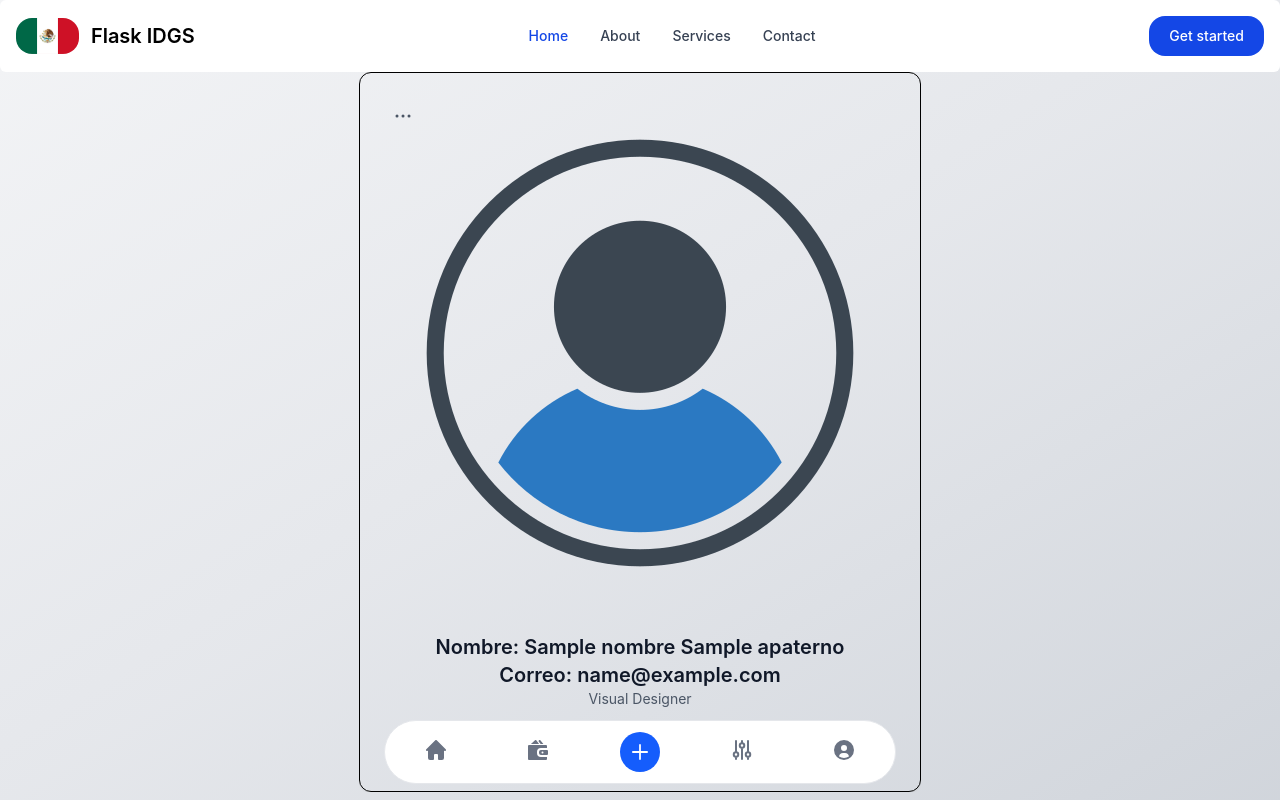
After one commit to IDGS-805-22000939/FlaskBDIDGS805, a Flask app: template templates/detalles.html in a window 1280 px wide. The commit adds this page. Run offline with Flask 3, Linux system fonts and the light colour scheme; the template is opened without the code that fills it: most values are stand-ins (such as "Sample title", 1, 10 or a date in 2020); some libraries are stand-ins or nearby versions.

Commit message:
Detalles 20-02-2026

```diff
--- a/app.py
+++ b/app.py
@@ -35,6 +35,18 @@ def alumnos():
         return redirect(url_for('index'))
     return render_template("Alumnos.html",form=create_form)
 
+@app.route("/detalles",methods=['GET','POST'])
+def detalles():
+
+    if request.method=='GET':
+        id=request.args.get('id')
+        #select * from alumnos  where id=id
+        alum1=db.session.query(Alumnos).filter(Alumnos.id==id).first()
+        nombre=alum1.nombre
+        apaterno=alum1.apaterno
+        email=alum1.email
+    return render_template('detalles.html', id=id,nombre=nombre,apaterno=apaterno,email=email)
+
 if __name__ == '__main__':
     with app.app_context():
         db.create_all()
--- /dev/null
+++ b/templates/detalles.html
@@ -0,0 +1,49 @@
+{% extends "layout.html" %} {% block container %}
+<div class="group py-32 relative overflow-x-auto sm:rounded-lg">
+<div class="relative bg-neutral-primary-soft max-w-xs w-full p-6 border border-default rounded-base shadow-xs">
+    <button id="dropdownButton" data-dropdown-toggle="dropdown" class="absolute top-2 end-2 text-body hover:text-heading bg-neutral-primary-soft box-border border border-transparent hover:bg-neutral-tertiary focus:ring-4 focus:ring-neutral-tertiary rounded-base p-1.5 focus:outline-none" type="button">
+        <span class="sr-only">Open dropdown</span>
+        <svg class="w-6 h-6" aria-hidden="true" xmlns="http://www.w3.org/2000/svg" width="24" height="24" fill="none" viewBox="0 0 24 24"><path stroke="currentColor" stroke-linecap="round" stroke-width="3" d="M6 12h.01m6 0h.01m5.99 0h.01"/></svg>
+    </button>
+    <!-- Dropdown menu -->
+    <div id="dropdown" class="z-10 bg-neutral-primary-medium border border-default-medium rounded-base shadow-lg w-36 block hidden">
+        <ul class="p-2 text-sm text-body font-medium" aria-labelledby="dropdownButton">
+            <li>
+                <a href="#" class="inline-flex items-center w-full p-2 hover:bg-neutral-tertiary-medium hover:text-heading rounded-md">Edit</a>
+            </li>
+            <li>
+                <a href="#" class="inline-flex items-center w-full p-2 hover:bg-neutral-tertiary-medium hover:text-heading rounded-md">Export Data</a>
+            </li>
+            <li>
+                <a href="#" class="inline-flex items-center w-full p-2 text-fg-danger hover:bg-neutral-tertiary-medium rounded-md">Delete</a>
+            </li>
+        </ul>
+    </div>
+<div class="flex flex-col items-center">
+    <img class="w-24 h-24 mb-6 rounded-full" src="/static/img/user.png" alt="Bonnie image"/>
+    <h5 class="mb-0.5 text-xl font-semibold tracking-tight text-heading">
+        Nombre: {{nombre}} {{apaterno}}
+    </h5>
+    <h3 class="mb-0.5 text-xl font-semibold tracking-tight text-heading">
+        Correo: {{email}}
+    </h3>
+
+    <span class="text-sm text-body">Visual Designer</span>
+    <div class="flex mt-4 md:mt-6 gap-4">
+        <a href="{{ url_for('index') }}"
+           class="px-6 py-2 bg-blue-600 text-white rounded-xl shadow-md
+                  hover:bg-blue-700 hover:scale-105 transition duration-300">
+            Regresar
+        </a>
+        <button type="button" class="inline-flex items-center text-white bg-brand box-border border border-transparent hover:bg-brand-strong focus:ring-4 focus:ring-brand-medium shadow-xs font-medium leading-5 rounded-base text-sm px-4 py-2.5 focus:outline-none">
+            <svg class="w-4 h-4 me-1.5 -ms-0.5" aria-hidden="true" xmlns="http://www.w3.org/2000/svg" width="24" height="24" fill="none" viewBox="0 0 24 24"><path stroke="currentColor" stroke-linecap="round" stroke-linejoin="round" stroke-width="2" d="M16 12h4m-2 2v-4M4 18v-1a3 3 0 0 1 3-3h4a3 3 0 0 1 3 3v1a1 1 0 0 1-1 1H5a1 1 0 0 1-1-1Zm8-10a3 3 0 1 1-6 0 3 3 0 0 1 6 0Z"/></svg>
+            Follow me
+        </button>
+        <button type="button" class="inline-flex self-start w-auto text-body bg-neutral-secondary-medium box-border border border-default-medium hover:bg-neutral-tertiary-medium hover:text-heading focus:ring-4 focus:ring-neutral-tertiary shadow-xs font-medium leading-5 rounded-base text-sm px-4 py-2.5 focus:outline-none">
+            Message
+        </button>
+            </div>
+        </div>
+    </div>
+</div>
+{% endblock %}
--- a/templates/index.html
+++ b/templates/index.html
@@ -51,7 +51,7 @@
                             Editar
                         </a>
 
-                        <a href="#"
+                        <a href="detalles?id={{ alum.id }}"
                            class="px-3 py-1 text-xs text-white bg-indigo-500 rounded-lg
                                   hover:bg-indigo-600 transition">
                             Detalles
```
Also changed, not shown: static/img/user.png (added), static/img/usuario.png (added).
